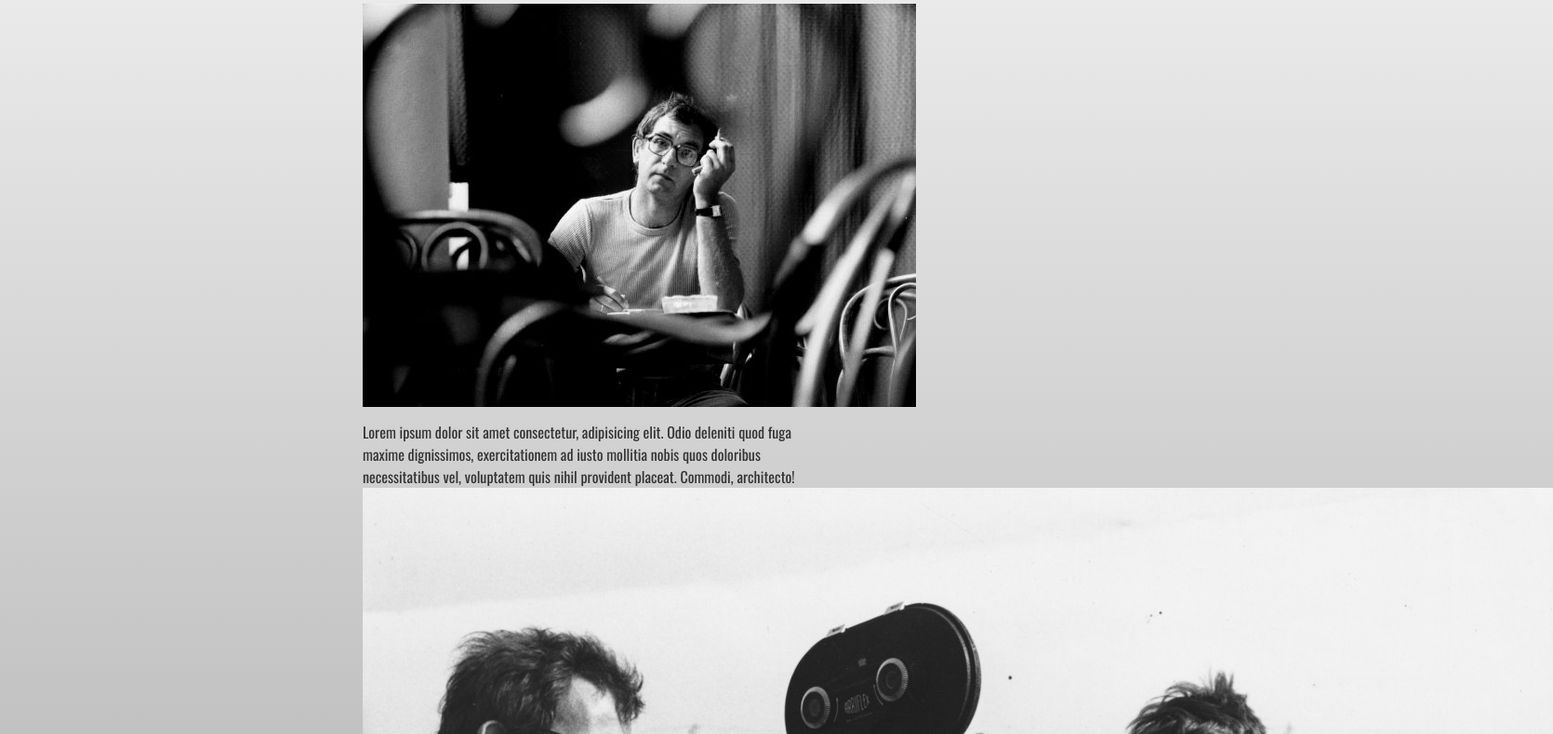
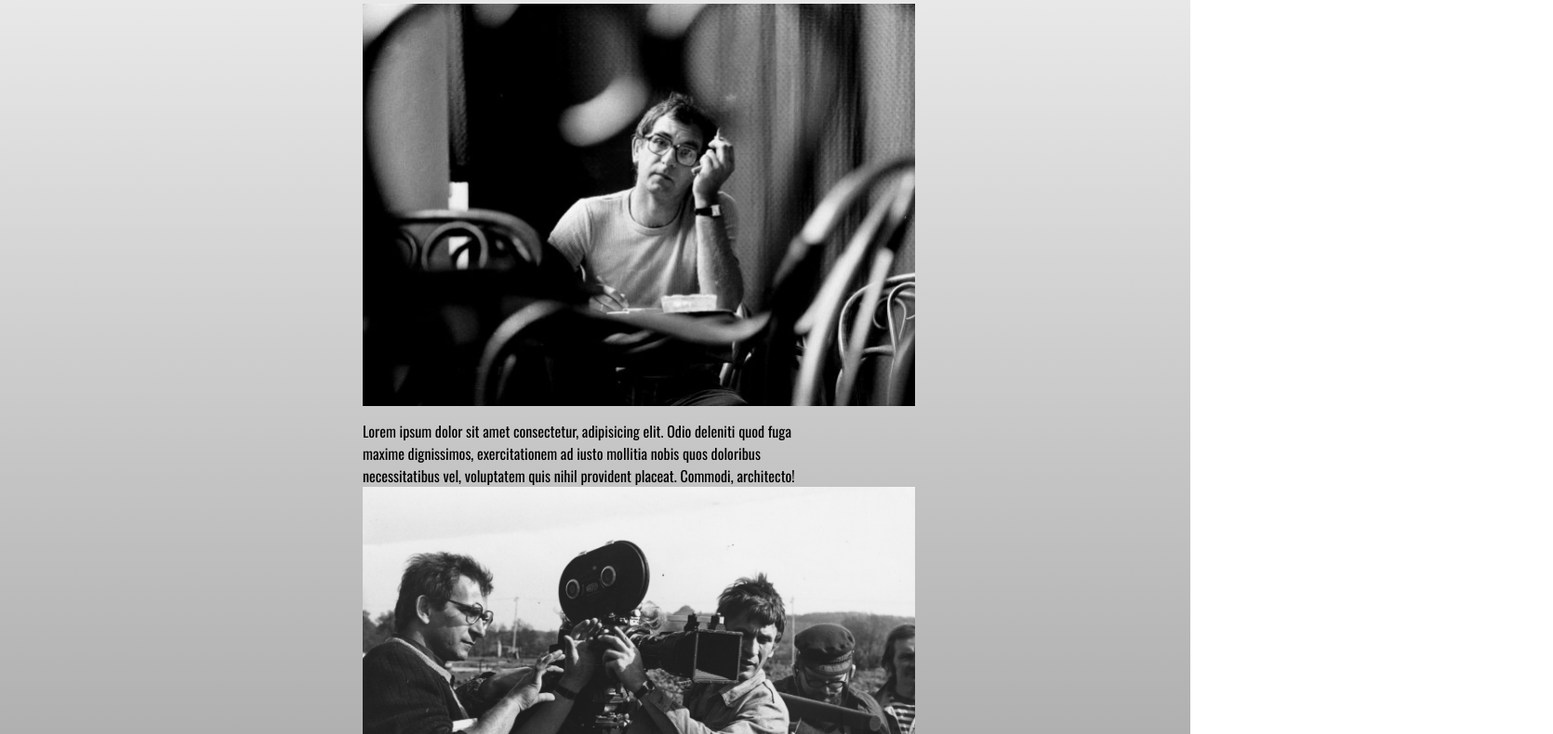
Before and after one commit to IsaacRui/tres-colores, a plain HTML site: page bio.html in a window 1280 px wide. Shown: the part 83-873 px from the top of the page at 93% size, 1670 px wide, since content can reach past the window. Drawn offline with nearby package versions, Linux system fonts and the light colour scheme.

Commit message:
Update style.css

```diff
--- a/css/style.css
+++ b/css/style.css
@@ -153,6 +153,10 @@ h1 a {
     padding-bottom: 100px;
 }
 
+.contenedor img {
+    width: 594px;
+    margin-bottom: 10px;
+
 .contenedor h2 {
     font-weight: 500;
     color: white;
```
